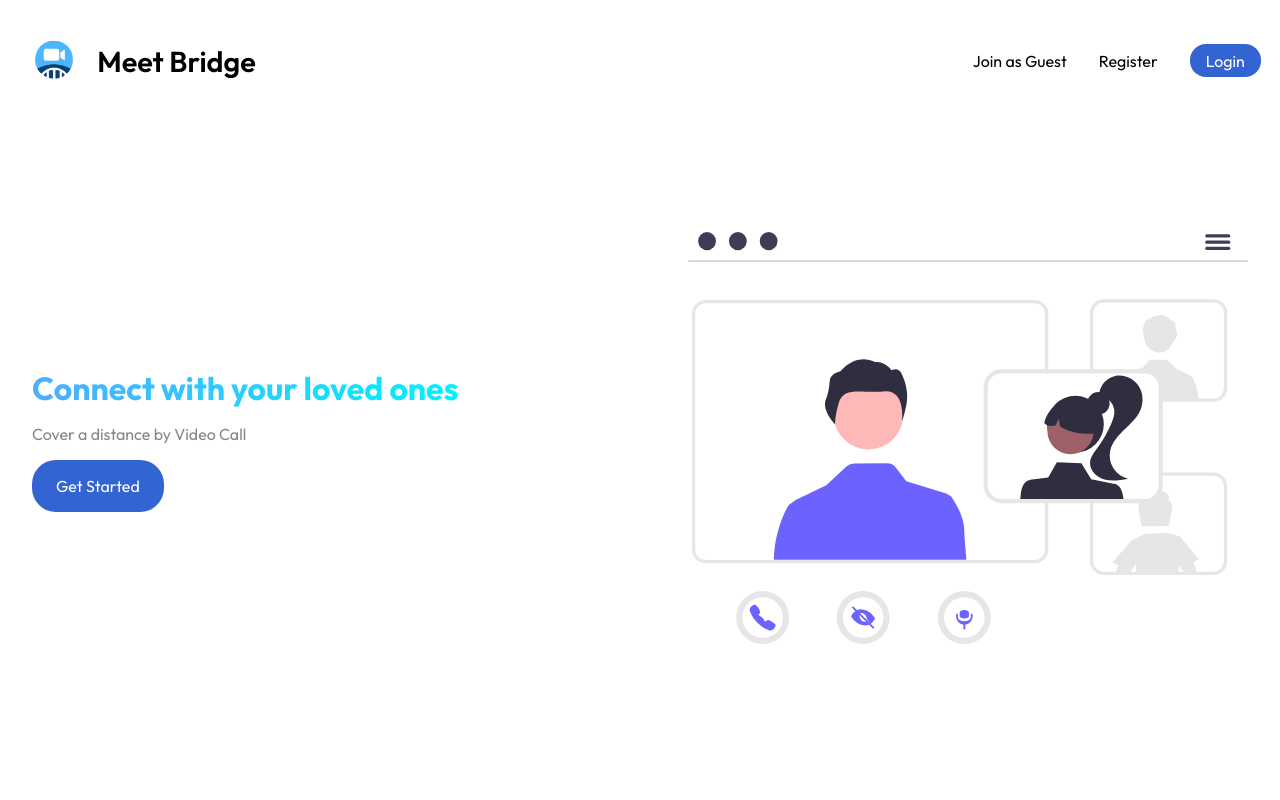
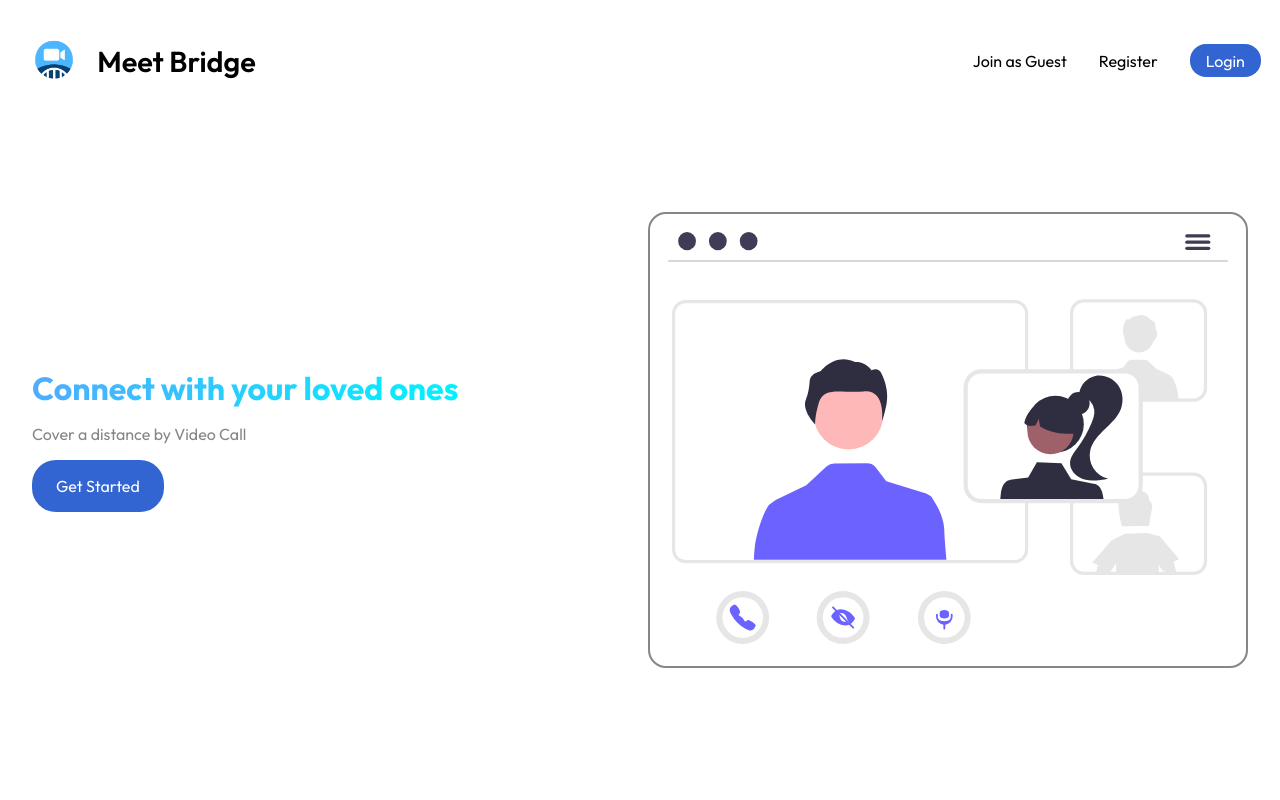
Before and after one commit to MdArhanUrRehman/MeetBridge, a React (Vite) app in the folder frontend/: page / in a window 1280 px wide. Shown: the top 800 px of the page. Built offline with nearby package versions, Linux system fonts and the light colour scheme; a web font is replaced by a local one.

Commit message:
changes1

```diff
--- a/frontend/src/pages/landingPage.jsx
+++ b/frontend/src/pages/landingPage.jsx
@@ -19,18 +19,18 @@ export default function LandingPage() {
           </div>
 
           <div className="right-side">
-            <img
-              src={LandingPageImage}
-              alt="People connecting through a video call"
-            />
+            <div className="br">
+              <img
+                src={LandingPageImage}
+                alt="People connecting through a video call"
+              />
+            </div>
           </div>
         </section>
 
         <section className="aboutContainer">
           <div className="aboutHeader">
-            <h2>
-              ABOUT US
-            </h2>
+            <h2>ABOUT US</h2>
             <p>Connecting you with your loved ones anytime, anywhere.</p>
           </div>
 
--- a/frontend/src/styles/LandingPage.css
+++ b/frontend/src/styles/LandingPage.css
@@ -16,6 +16,13 @@
 .left-side h2 {
   font-size: 2rem;
 }
+
+.br{
+  border: 2px solid #868686;
+  padding: 18px;
+  border-radius: 18px;
+}
+
 .highlight {
   color: rgb(50, 100, 210);
 }
```
